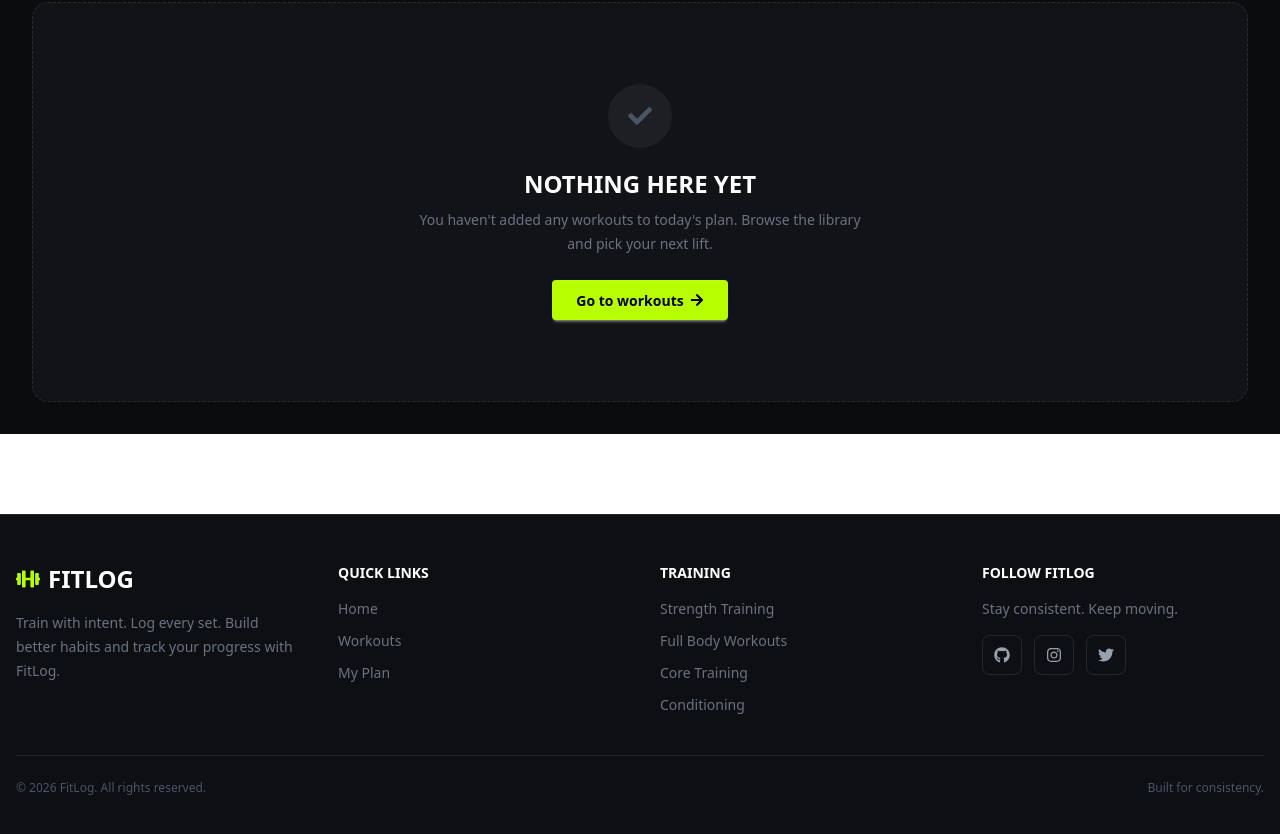
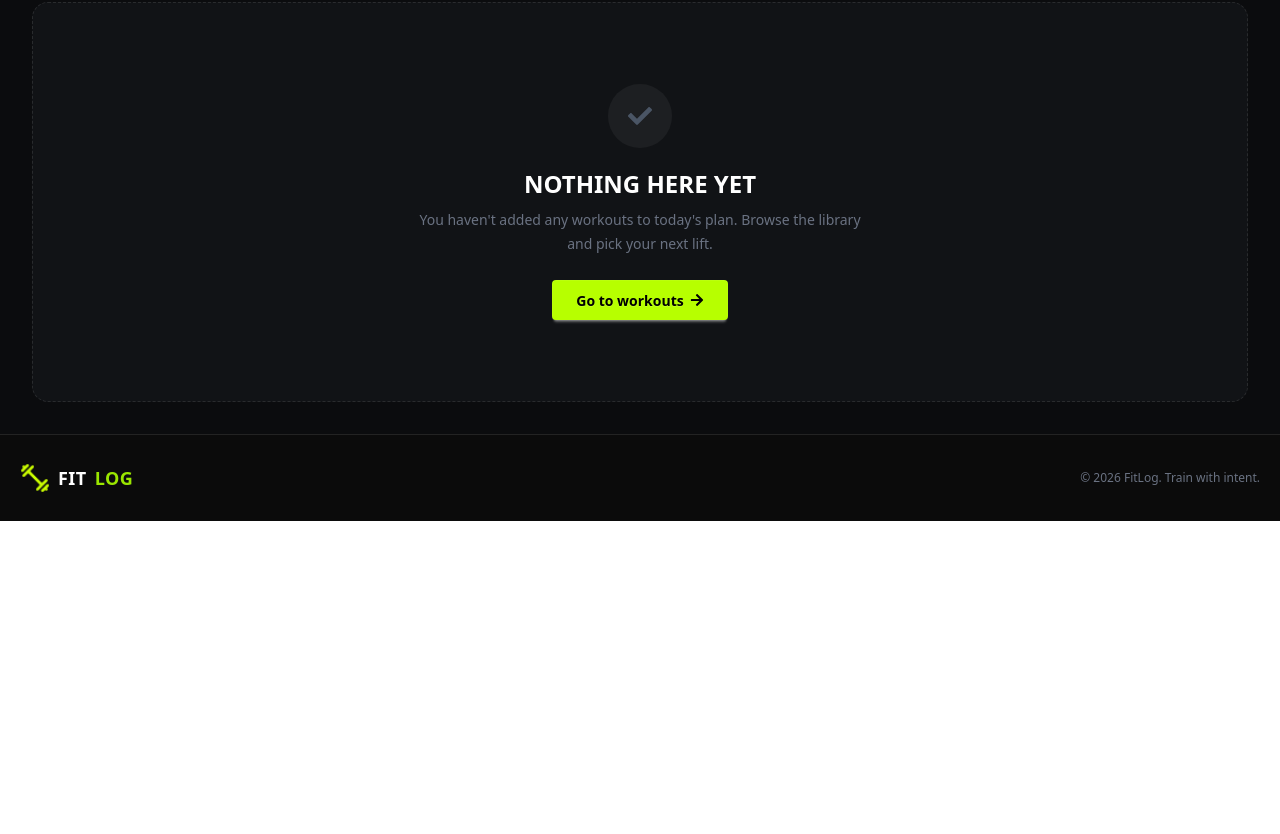
Before and after one commit to shourikhoqueshommridho/my-assignment-6, a Next.js app: page /my-plan in a window 1280 px wide. Shown: the part 576-1410 px from the top of the page. After the commit the page ends 1097 px from the top, so only its background shows below. Built offline with nearby package versions, Linux system fonts and the light colour scheme.

Commit message:
update footer 3nd commit

```diff
--- a/src/app/my-plan/page.tsx
+++ b/src/app/my-plan/page.tsx
@@ -1,5 +1,5 @@
 "use client";
-
+import Image from "next/image";
 import Link from "next/link";
 import { useEffect, useMemo, useState } from "react";
 import { useSearchParams } from "next/navigation";
@@ -289,11 +289,13 @@ const MyPlan = () => {
                 {/* Image */}
                 <div className="relative aspect-[16/10] overflow-hidden bg-black">
 
-                  <img
-                    src={workout.image}
-                    alt={workout.name}
-                    className="h-full w-full object-cover transition duration-500 group-hover:scale-105"
-                  />
+                  <Image
+    src={workout.image}
+    alt={workout.name}
+    fill
+
+    className="object-cover transition duration-500 group-hover:scale-105"
+  />
 
                   <div className="absolute inset-0 bg-gradient-to-t from-black/80 via-black/10 to-transparent" />
 
@@ -314,7 +316,7 @@ const MyPlan = () => {
                 </div>
 
                 {/* Card Body */}
-                <div className="p-5">
+                <div className="p-5 ">
 
                   <h2 className="line-clamp-1 text-xl font-black uppercase">
                     {workout.name}
--- a/src/components/Footer.tsx
+++ b/src/components/Footer.tsx
@@ -1,133 +1,33 @@
-
+import Image from "next/image";
 import Link from "next/link";
-import {
-  FaDumbbell,
-  FaGithub,
-  FaInstagram,
-  FaTwitter,
-} from "react-icons/fa";
+import { FaArrowUp, FaDumbbell } from "react-icons/fa";
 
 const Footer = () => {
   return (
-    <footer className="bg-[#0d0f12] border-t border-[#24272d] mt-20">
-      <div className="max-w-7xl mx-auto px-4 py-12">
-        <div className="grid grid-cols-1 md:grid-cols-2 lg:grid-cols-4 gap-10">
+    <footer className="border-t border-white/10 bg-[#0b0b0b]">
+      <div className="mx-auto flex max-w-7xl flex-col items-center justify-between gap-4 px-5 py-7 sm:flex-row">
 
-          {/* Brand */}
-          <div>
-            <Link
-              href="/"
-              className="flex items-center gap-2 text-white text-2xl font-black uppercase"
-            >
-              <FaDumbbell className="text-[#b7ff00]" />
-              FITLOG
-            </Link>
+        {/* Logo */}
+        <Link
+          href="/"
+          className="flex items-center gap-2 text-lg font-black tracking-wide text-white"
+        >
 
-            <p className="text-gray-500 text-sm leading-6 mt-4 max-w-xs">
-              Train with intent. Log every set. Build better habits and
-              track your progress with FitLog.
-            </p>
-          </div>
+          <Image
+            src="/image/logo.png"
+            alt="FitLog Logo"
+            width={30}
+            height={30}
+          />
+          FIT<span className="text-lime-400">LOG</span>
+        </Link>
 
-          {/* Quick Links */}
-          <div>
-            <h3 className="text-white font-bold uppercase text-sm mb-4">
-              Quick Links
-            </h3>
+        {/* Copyright */}
+        <p className="text-xs text-gray-500">
+          © 2026 FitLog. Train with intent.
+        </p>
 
-            <ul className="space-y-3 text-sm text-gray-500">
-              <li>
-                <Link
-                  href="/"
-                  className="hover:text-[#b7ff00] transition"
-                >
-                  Home
-                </Link>
-              </li>
 
-              <li>
-                <Link
-                  href="/workouts"
-                  className="hover:text-[#b7ff00] transition"
-                >
-                  Workouts
-                </Link>
-              </li>
-
-              <li>
-                <Link
-                  href="/plan"
-                  className="hover:text-[#b7ff00] transition"
-                >
-                  My Plan
-                </Link>
-              </li>
-            </ul>
-          </div>
-
-          {/* Training */}
-          <div>
-            <h3 className="text-white font-bold uppercase text-sm mb-4">
-              Training
-            </h3>
-
-            <ul className="space-y-3 text-sm text-gray-500">
-              <li>Strength Training</li>
-              <li>Full Body Workouts</li>
-              <li>Core Training</li>
-              <li>Conditioning</li>
-            </ul>
-          </div>
-
-          {/* Social */}
-          <div>
-            <h3 className="text-white font-bold uppercase text-sm mb-4">
-              Follow FitLog
-            </h3>
-
-            <p className="text-gray-500 text-sm mb-4">
-              Stay consistent. Keep moving.
-            </p>
-
-            <div className="flex items-center gap-3">
-              <a
-                href="#"
-                aria-label="GitHub"
-                className="w-10 h-10 rounded-lg border border-[#24272d] flex items-center justify-center text-gray-400 hover:text-[#b7ff00] hover:border-[#b7ff00] transition"
-              >
-                <FaGithub />
-              </a>
-
-              <a
-                href="#"
-                aria-label="Instagram"
-                className="w-10 h-10 rounded-lg border border-[#24272d] flex items-center justify-center text-gray-400 hover:text-[#b7ff00] hover:border-[#b7ff00] transition"
-              >
-                <FaInstagram />
-              </a>
-
-              <a
-                href="#"
-                aria-label="Twitter"
-                className="w-10 h-10 rounded-lg border border-[#24272d] flex items-center justify-center text-gray-400 hover:text-[#b7ff00] hover:border-[#b7ff00] transition"
-              >
-                <FaTwitter />
-              </a>
-            </div>
-          </div>
-
-        </div>
-
-        {/* Bottom */}
-        <div className="border-t border-[#24272d] mt-10 pt-6 flex flex-col md:flex-row items-center justify-between gap-3">
-          <p className="text-gray-600 text-xs">
-            © {new Date().getFullYear()} FitLog. All rights reserved.
-          </p>
-
-          <p className="text-gray-600 text-xs">
-            Built for consistency.
-          </p>
-        </div>
       </div>
     </footer>
   );
```
Also changed, not shown: src/components/WorkoutCard.tsx (+1 -10 lines), src/components/WorkoutDetails.tsx (+165 -124 lines), src/types/workout.ts (+17 -0 lines).
